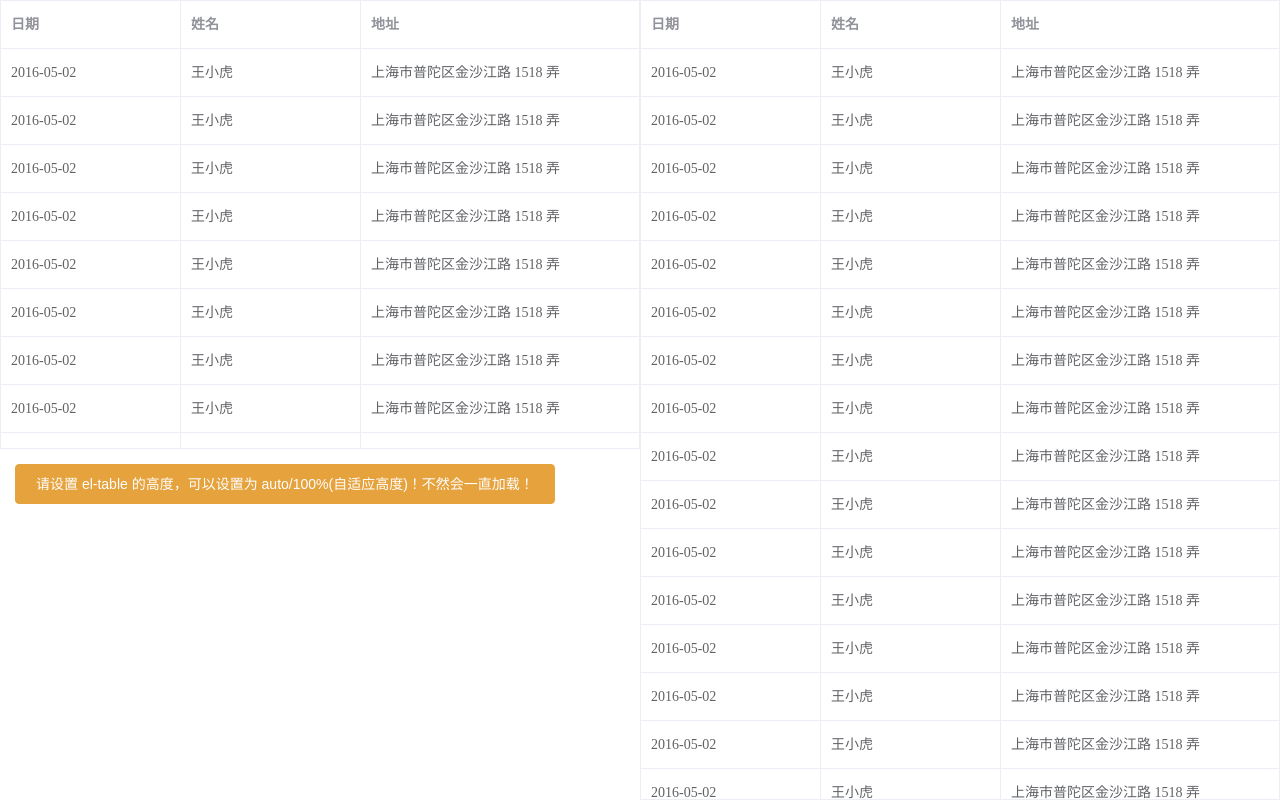
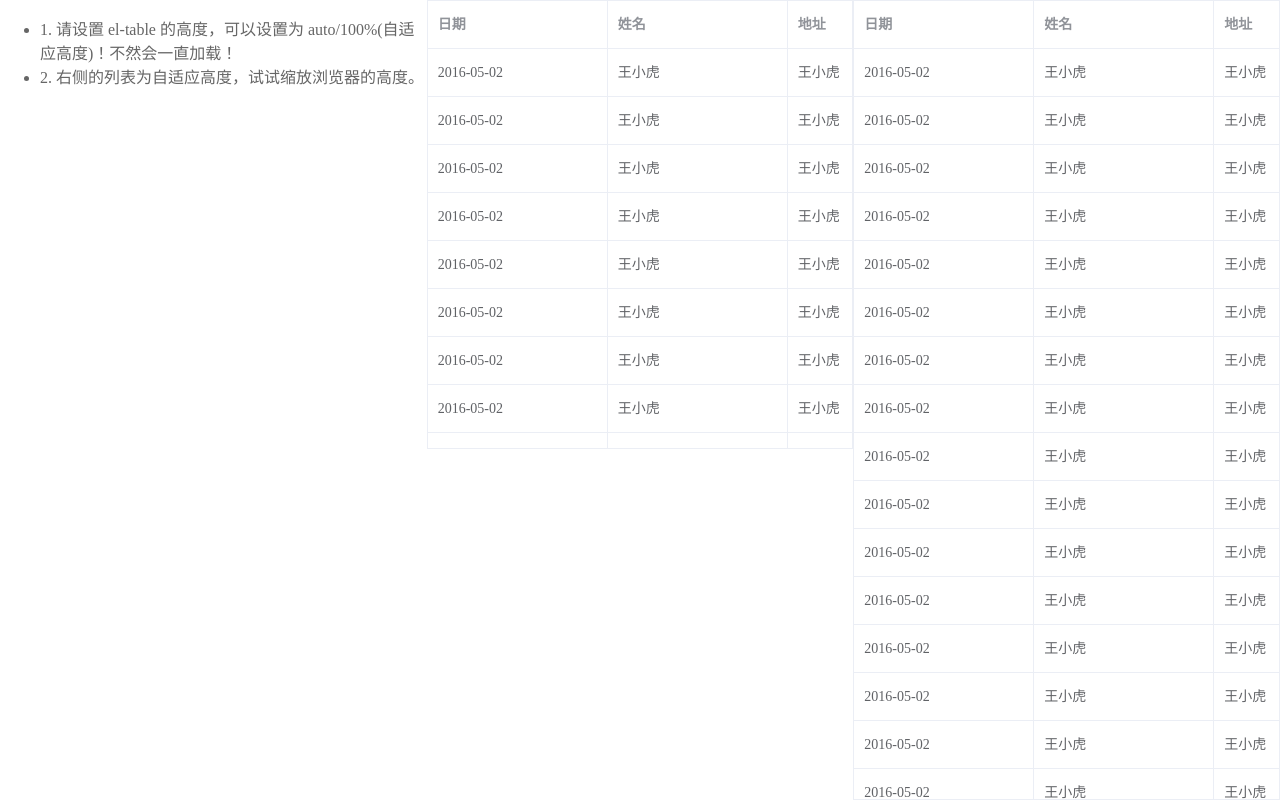
Before and after one commit to yujinpan/el-table-infinite-scroll, a Vue app: page / in a window 1280 px wide. Built offline with nearby package versions, Linux system fonts and the light colour scheme; the HTML template or start-up script is replaced by a standard one.

Commit message:
update examples

```diff
--- a/examples/App.vue
+++ b/examples/App.vue
@@ -1,6 +1,17 @@
 <template>
   <el-row id="app">
-    <el-col :span="12">
+    <el-col :span="8">
+      <ul>
+        <li>
+          1. 请设置 el-table 的高度，可以设置为
+          auto/100%(自适应高度)！不然会一直加载！
+        </li>
+        <li>
+          2. 右侧的列表为自适应高度，试试缩放浏览器的高度。
+        </li>
+      </ul>
+    </el-col>
+    <el-col :span="8">
       <el-table border v-el-table-infinite-scroll="load" :data="tableData">
         <el-table-column prop="date" label="日期" width="180">
         </el-table-column>
@@ -8,12 +19,8 @@
         </el-table-column>
         <el-table-column prop="address" label="地址"> </el-table-column>
       </el-table>
-      <el-button style="margin: 15px;" type="warning"
-        >请设置 el-table 的高度，可以设置为
-        auto/100%(自适应高度)！不然会一直加载！</el-button
-      >
     </el-col>
-    <el-col :span="12">
+    <el-col :span="8">
       <el-table
         border
         height="100%"
@@ -36,7 +43,7 @@ import elTableInfiniteScroll from '../src';
 const exampleData = new Array(10).fill({
   date: '2016-05-02',
   name: '王小虎',
-  address: '上海市普陀区金沙江路 1518 弄'
+  address: '王小虎'
 });
 
 export default {
```
